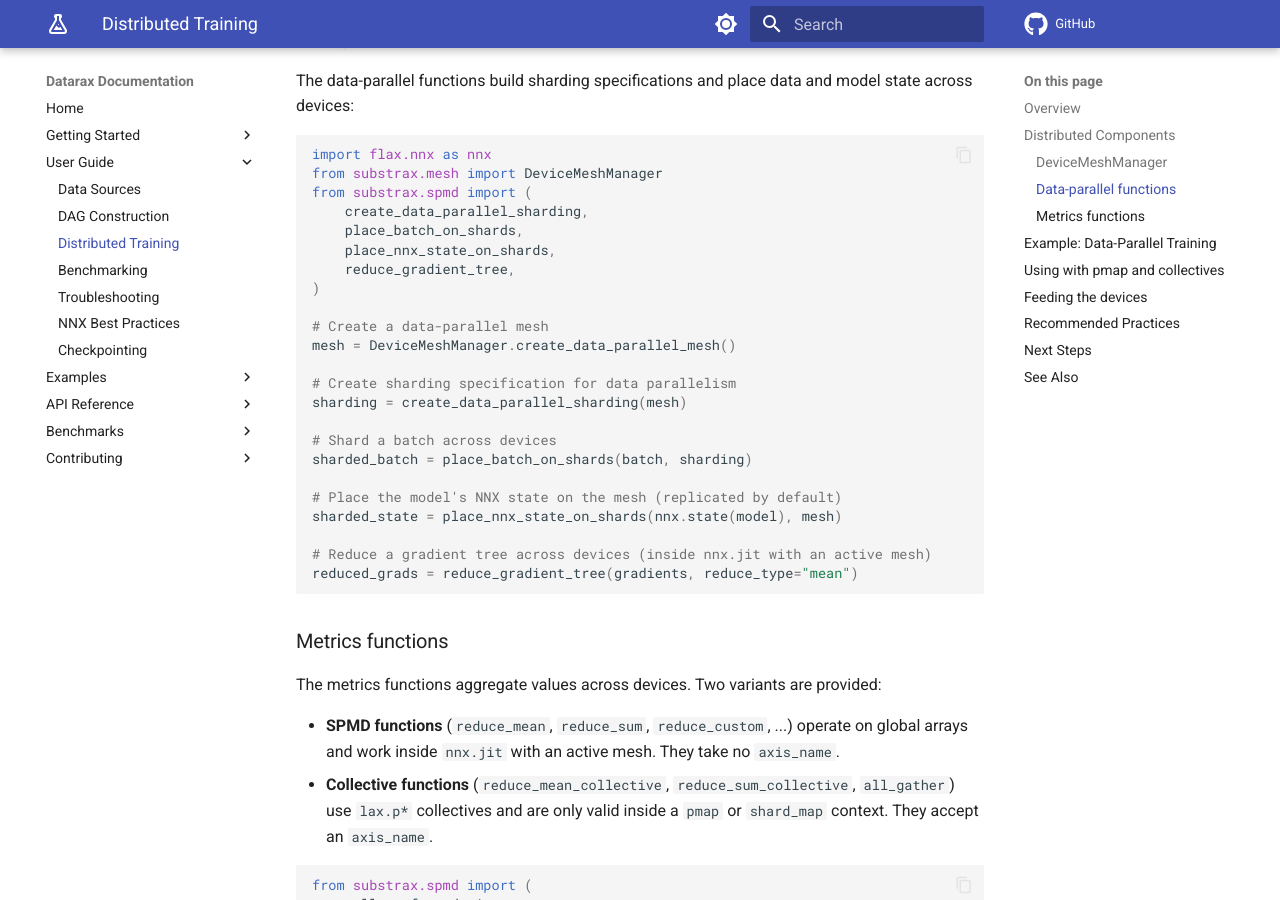
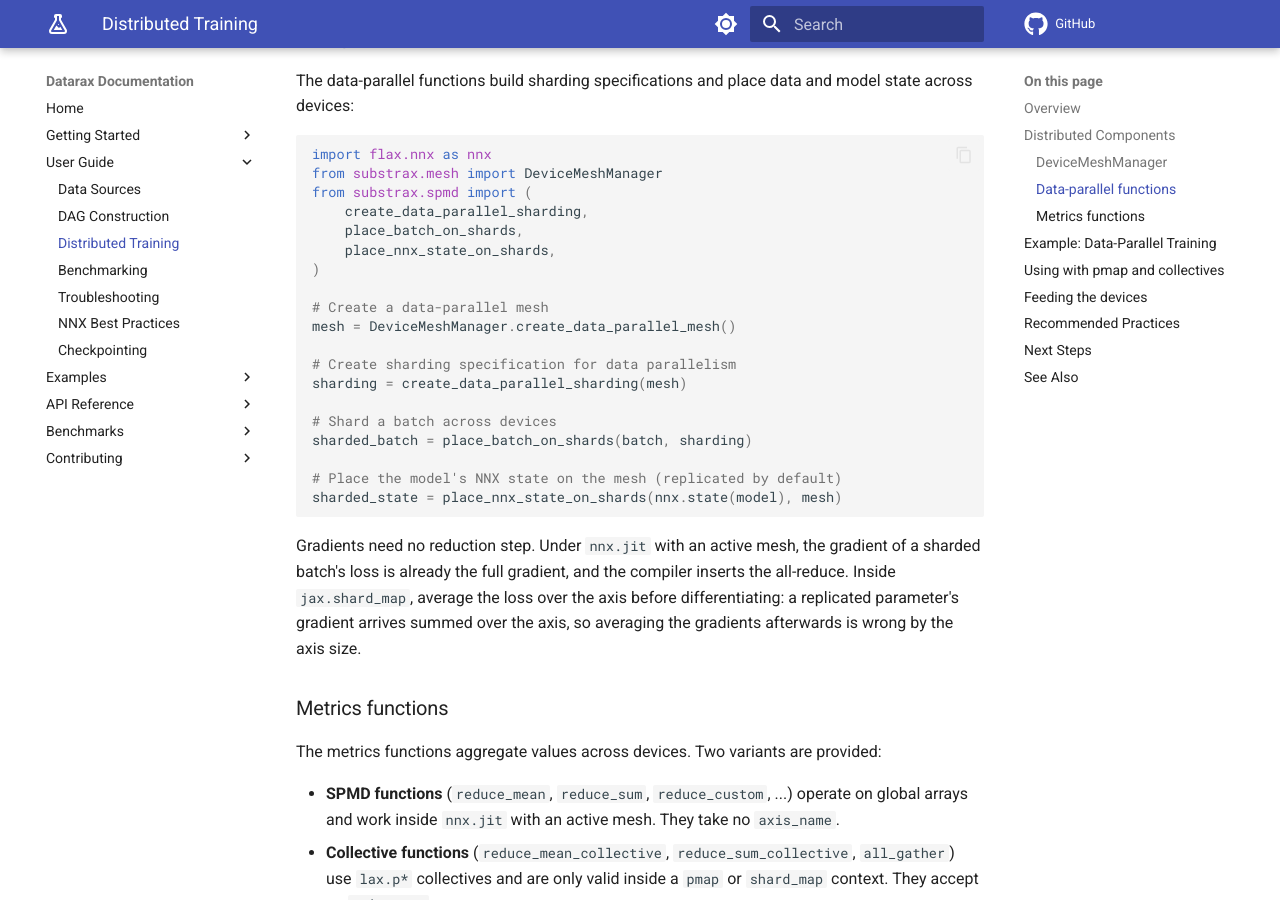
Before and after one commit to avitai/datarax, an MkDocs documentation site: the page built from docs/user_guide/distributed_training.md, in a window 1280 px wide and 900 px high, scrolled down 1172 px. Built offline with MkDocs 1.6.1 and Material for MkDocs 9.7.7, drawn with Linux system fonts in a browser that asks for light colours; comment, search, counter and statistics services are not loaded.

````diff
--- a/docs/user_guide/distributed_training.md
+++ b/docs/user_guide/distributed_training.md
@@ -56,7 +56,6 @@ from substrax.spmd import (
     create_data_parallel_sharding,
     place_batch_on_shards,
     place_nnx_state_on_shards,
-    reduce_gradient_tree,
 )
 
 # Create a data-parallel mesh
@@ -70,10 +69,14 @@ sharded_batch = place_batch_on_shards(batch, sharding)
 
 # Place the model's NNX state on the mesh (replicated by default)
 sharded_state = place_nnx_state_on_shards(nnx.state(model), mesh)
+```
 
-# Reduce a gradient tree across devices (inside nnx.jit with an active mesh)
-reduced_grads = reduce_gradient_tree(gradients, reduce_type="mean")
-```
+Gradients need no reduction step. Under `nnx.jit` with an active mesh, the
+gradient of a sharded batch's loss is already the full gradient, and the
+compiler inserts the all-reduce. Inside `jax.shard_map`, average the loss over
+the axis before differentiating: a replicated parameter's gradient arrives
+summed over the axis, so averaging the gradients afterwards is wrong by the axis
+size.
 
 ### Metrics functions
 
````
Also changed, not shown: CHANGELOG.md (+10 -0 lines), pyproject.toml (+4 -4 lines), 3 other files.
